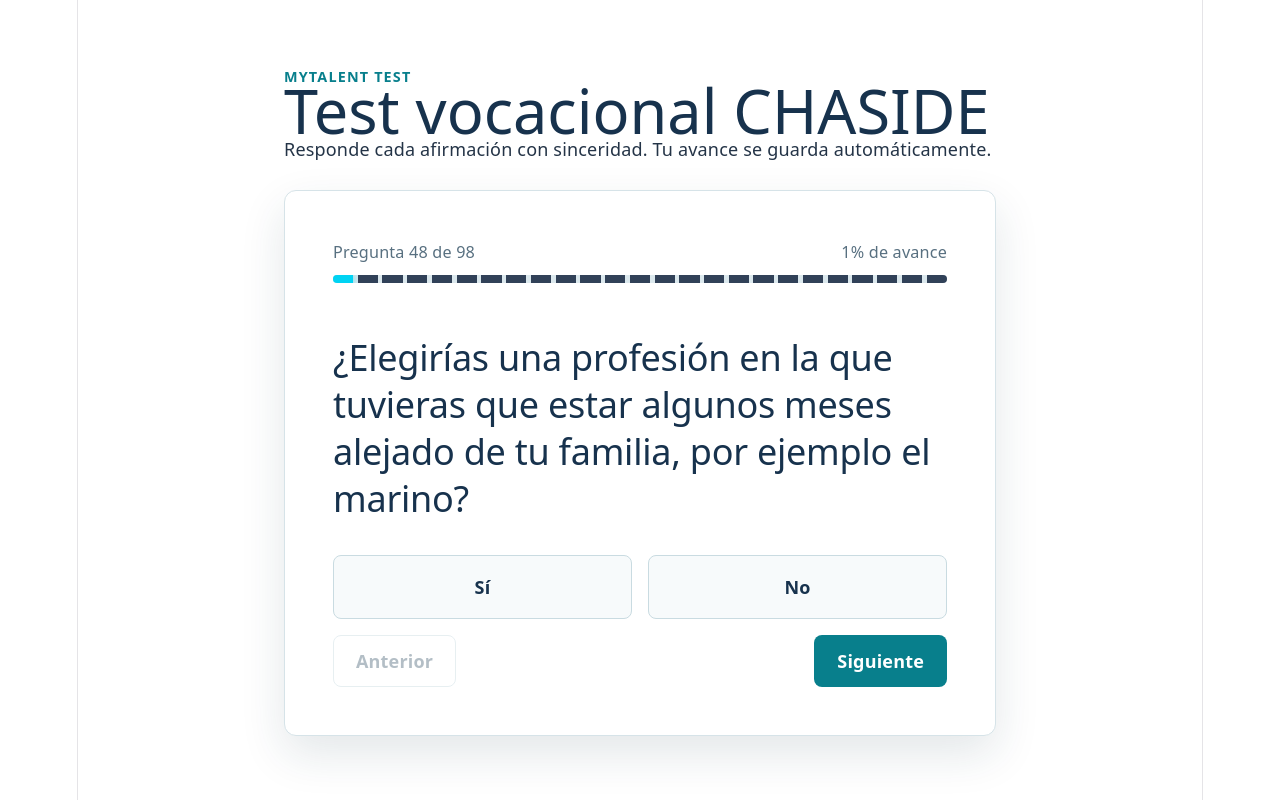
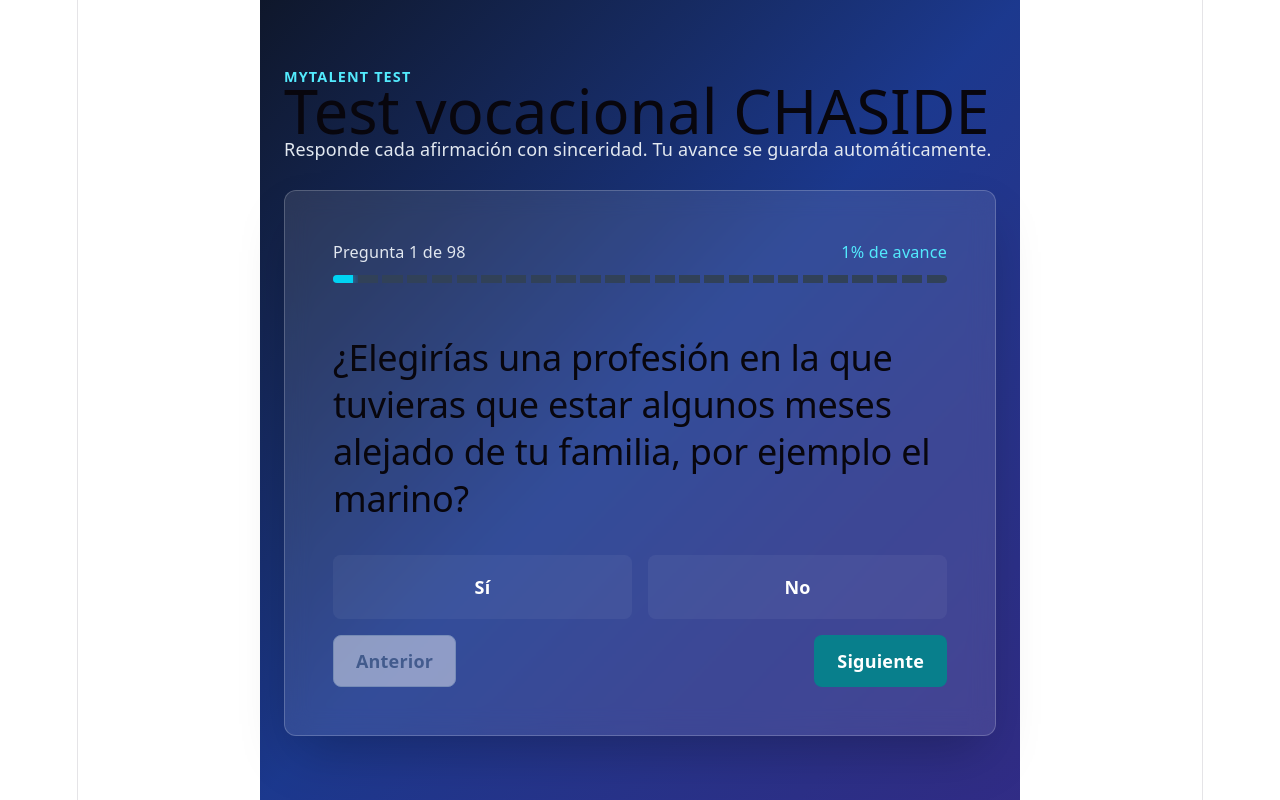
Before and after one commit to ManuelGalvis/My-talent-test, a React (Vite) app in the folder plataforma-web/: page / in a window 1280 px wide. Built offline with nearby package versions, Linux system fonts and the light colour scheme.

Commit message:
UI Premium: Glassmorphism, framer-motion y corrección del contador

```diff
--- a/plataforma-web/package.json
+++ b/plataforma-web/package.json
@@ -15,6 +15,7 @@
   "dependencies": {
     "@supabase/supabase-js": "^2.45.0",
     "@tailwindcss/vite": "^4.3.3",
+    "framer-motion": "^13.4.0",
     "html2pdf.js": "^0.14.0",
     "react": "^19.2.8",
     "react-dom": "^19.2.8",
--- a/plataforma-web/src/App.css
+++ b/plataforma-web/src/App.css
@@ -21,7 +21,6 @@
   width: min(760px, 100%);
   margin: 0 auto;
   padding: 64px 24px;
-  color: #243447;
   text-align: left;
 }
 
@@ -32,7 +31,6 @@
 .chaside-test__eyebrow,
 .chaside-test__area {
   margin-bottom: 8px;
-  color: #087f8c;
   font-size: 0.8rem;
   font-weight: 700;
   letter-spacing: 0.08em;
@@ -41,17 +39,13 @@
 
 .chaside-test__header h1 {
   margin: 0 0 12px;
-  color: #17324d;
   font-size: clamp(2rem, 5vw, 3.4rem);
   letter-spacing: 0;
 }
 
 .chaside-test__card {
   padding: clamp(24px, 5vw, 48px);
-  border: 1px solid #d6e3e8;
   border-radius: 12px;
-  background: #fff;
-  box-shadow: 0 18px 45px rgba(22, 55, 74, 0.12);
 }
 
 .chaside-test__progress-row,
@@ -64,7 +58,6 @@
 
 .chaside-test__progress-row {
   margin-bottom: 10px;
-  color: #587080;
   font-size: 0.9rem;
 }
 
@@ -74,7 +67,6 @@
   margin-bottom: 52px;
   overflow: hidden;
   border-radius: 999px;
-  background: #dbe8ed;
 }
 
 .chaside-test__progress-fill {
@@ -95,7 +87,6 @@
 .chaside-test__card h2 {
   min-height: 78px;
   margin: 0 0 32px;
-  color: #17324d;
   font-size: clamp(1.4rem, 3vw, 2rem);
   line-height: 1.3;
   animation: chaside-fade-in 200ms ease both;
@@ -130,17 +121,11 @@
 
 .chaside-test__answer {
   padding: 18px;
-  border-color: #c9dbe1 !important;
-  background: #f7fafb;
-  color: #17324d;
-  font-size: 1.1rem;
 }
 
 .chaside-test__answer:hover,
 .chaside-test__answer.is-selected {
-  border-color: #087f8c !important;
-  background: #e5f5f4;
-  color: #05636d;
+  border-color: rgba(255, 255, 255, 0.35) !important;
 }
 
 .chaside-test__answer:active {
--- a/plataforma-web/src/components/ChasideTest.jsx
+++ b/plataforma-web/src/components/ChasideTest.jsx
@@ -1,4 +1,5 @@
 import { useEffect, useState } from 'react';
+import { AnimatePresence, motion } from 'framer-motion';
 import config from '../data/chaside_config.json';
 
 const STORAGE_KEY = 'my-talent-test-chaside-progress';
@@ -106,17 +107,17 @@ export default function ChasideTest({ onComplete }) {
   };
 
   return (
-    <main className="chaside-test">
+    <main className="chaside-test min-h-screen bg-gradient-to-br from-slate-900 via-blue-900 to-indigo-900 text-white">
       <div className="chaside-test__header">
-        <p className="chaside-test__eyebrow">MyTalent Test</p>
-        <h1>Test vocacional CHASIDE</h1>
-        <p>Responde cada afirmación con sinceridad. Tu avance se guarda automáticamente.</p>
+        <p className="chaside-test__eyebrow text-cyan-300">MyTalent Test</p>
+        <h1 className="text-white">Test vocacional CHASIDE</h1>
+        <p className="text-slate-200">Responde cada afirmación con sinceridad. Tu avance se guarda automáticamente.</p>
       </div>
 
-      <section className="chaside-test__card" aria-labelledby="question-title">
+      <section className="chaside-test__card bg-white/10 backdrop-blur-md border border-white/20 text-white shadow-2xl" aria-labelledby="question-title">
         <div className="chaside-test__progress-row">
-          <span>Pregunta {preguntaActual.id} de {config.items.length}</span>
-          <span>{progressPercent}% de avance</span>
+          <span className="text-slate-200">Pregunta {currentQuestionIndex + 1} de {config.items.length}</span>
+          <span className="text-cyan-300">{progressPercent}% de avance</span>
         </div>
         <div
           className="chaside-test__progress-track flex gap-1"
@@ -137,14 +138,24 @@ export default function ChasideTest({ onComplete }) {
           ))}
         </div>
 
-        <h2 key={preguntaActual.id} id="question-title">{preguntaActual.texto}</h2>
+        <AnimatePresence mode="wait">
+          <motion.div
+            key={preguntaActual.id}
+            initial={{ opacity: 0, x: 40 }}
+            animate={{ opacity: 1, x: 0 }}
+            exit={{ opacity: 0, x: -40 }}
+            transition={{ duration: 0.25, ease: 'easeOut' }}
+          >
+            <h2 id="question-title" className="text-white">{preguntaActual.texto}</h2>
+          </motion.div>
+        </AnimatePresence>
 
         <div className="chaside-test__answers" role="group" aria-label="Respuesta">
           {['Sí', 'No'].map((answer) => (
             <button
               key={answer}
               type="button"
-              className={`chaside-test__answer ${currentAnswer === answer ? 'is-selected' : ''}`}
+              className={`chaside-test__answer rounded-xl border border-white/10 bg-white/5 py-4 text-xl font-semibold text-white active:scale-95 transition-all duration-200 hover:bg-white/20 ${currentAnswer === answer ? 'is-selected' : ''}`}
               aria-pressed={currentAnswer === answer}
               onClick={() => selectAnswer(answer)}
             >
```
Also changed, not shown: 1 other file (tests, documents, lock files or other folders).
